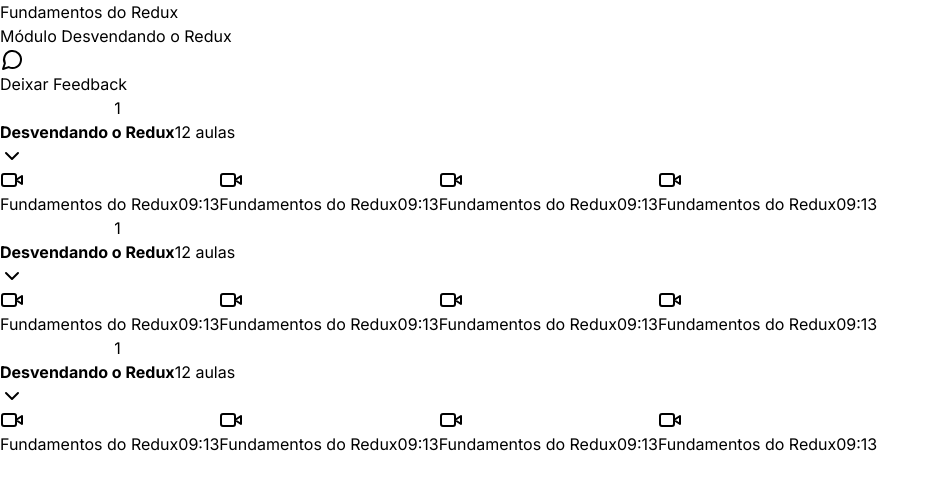
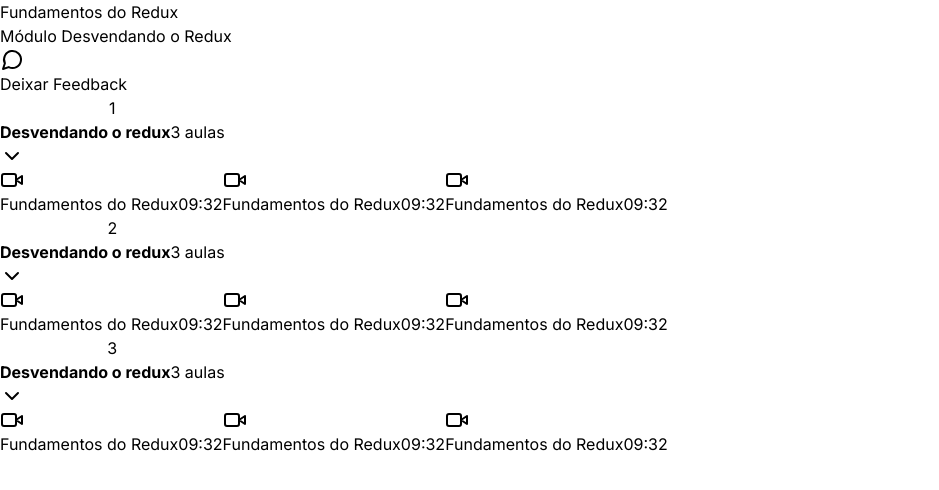
Before and after one commit to matheusmfl/redux-zustand-study, a Next.js app: page / in a window 1280 px wide. Shown: the top 490 px of the page, without its empty margins (0-939 px from the left). Built offline with nearby package versions, Linux system fonts and the light colour scheme.

Commit message:
Create componentization of project

```diff
--- a/src/app/page.tsx
+++ b/src/app/page.tsx
@@ -1,6 +1,8 @@
 'use client'
-import { MessageCircle, ChevronDown, Video } from 'lucide-react'
-import ReactPlayer from 'react-player'
+import { Header } from '@/components/Header'
+import { Module } from '@/components/Module'
+import { Player } from '@/components/Player'
+import { MessageCircle } from 'lucide-react'
 
 export default function Home() {
   return (
@@ -8,12 +10,7 @@
       <div className="flex w-[1100px] flex-col gap-6">
         <div className="flex items-center justify-between">
           {/* Header */}
-          <div className="flex flex-col gap-1 ">
-            <h1 className="text-2xl font-bold">Fundamentos do Redux</h1>
-            <span className="text-sm text-zinc-400">
-              Módulo Desvendando o Redux
-            </span>
-          </div>
+          <Header />
           <button className="flex items-center gap-2 rounded bg-violet-500 px-3 py-2 text-sm font-medium text-white hover:bg-violet-600">
             <MessageCircle className="w-4 h-4" />
             Deixar Feedback
@@ -25,160 +22,25 @@
         border border-zinc-800 bg-zinc-900 shadow"
         >
           <div className="flex-1">
-            <div className="w-full bg-zinc-950 aspect-video">
-              <ReactPlayer
-                width="100%"
-                height="100%"
-                controls
-                url="https://youtube.com/watch?v=Jai8w6K_GnY"
-              />
-            </div>
+            {/* Component Player */}
+            <Player />
           </div>
           <aside className="w-80 overflow-y-scroll absolute top-0 right-0 bottom-0 border-l divide-y-2 divide-zinc-900 border-zinc-800 bg-zinc-900 scrollbar scrollbar-thin scrollbar-track-zinc-950 scrollbar-thumb-zinc-900">
-            <div>
-              <button className="flex w-full items-center gap-3 bg-zinc-800 p-4 ">
-                <div className="flex h-10 w-10 rounded-full items-center justify-center bg-zinc-950 text-xs">
-                  1
-                </div>
-
-                <div className="flex flex-col gap-1 text-left">
-                  <strong className="text-sm">Desvendando o Redux</strong>
-                  <span className="text-xs text-zinc-400">12 aulas</span>
-                </div>
-
-                <ChevronDown className="w-4 h-4 ml-auto text-zinc-400" />
-              </button>
-
-              <nav className="relative flex flex-col gap-4 p-6">
-                <button className="flex items-center gap-3 text-sm text-zinc-400 ">
-                  <Video className="w-4 h-4 text-zinc-500" />
-                  Fundamentos do Redux
-                  <span className="ml-auto font-mono text-xs text-zinc-500">
-                    09:13
-                  </span>
-                </button>
-
-                <button className="flex items-center gap-3 text-sm text-zinc-400 ">
-                  <Video className="w-4 h-4 text-zinc-500" />
-                  Fundamentos do Redux
-                  <span className="ml-auto font-mono text-xs text-zinc-500">
-                    09:13
-                  </span>
-                </button>
-
-                <button className="flex items-center gap-3 text-sm text-zinc-400 ">
-                  <Video className="w-4 h-4 text-zinc-500" />
-                  Fundamentos do Redux
-                  <span className="ml-auto font-mono text-xs text-zinc-500">
-                    09:13
-                  </span>
-                </button>
-
-                <button className="flex items-center gap-3 text-sm text-zinc-400 ">
-                  <Video className="w-4 h-4 text-zinc-500" />
-                  Fundamentos do Redux
-                  <span className="ml-auto font-mono text-xs text-zinc-500">
-                    09:13
-                  </span>
-                </button>
-              </nav>
-            </div>
-            <div>
-              <button className="flex w-full items-center gap-3 bg-zinc-800 p-4 ">
-                <div className="flex h-10 w-10 rounded-full items-center justify-center bg-zinc-950 text-xs">
-                  1
-                </div>
-
-                <div className="flex flex-col gap-1 text-left">
-                  <strong className="text-sm">Desvendando o Redux</strong>
-                  <span className="text-xs text-zinc-400">12 aulas</span>
-                </div>
-
-                <ChevronDown className="w-4 h-4 ml-auto text-zinc-400" />
-              </button>
-
-              <nav className="relative flex flex-col gap-4 p-6">
-                <button className="flex items-center gap-3 text-sm text-zinc-400 ">
-                  <Video className="w-4 h-4 text-zinc-500" />
-                  Fundamentos do Redux
-                  <span className="ml-auto font-mono text-xs text-zinc-500">
-                    09:13
-                  </span>
-                </button>
-
-                <button className="flex items-center gap-3 text-sm text-zinc-400 ">
-                  <Video className="w-4 h-4 text-zinc-500" />
-                  Fundamentos do Redux
-                  <span className="ml-auto font-mono text-xs text-zinc-500">
-                    09:13
-                  </span>
-                </button>
-
-                <button className="flex items-center gap-3 text-sm text-zinc-400 ">
-                  <Video className="w-4 h-4 text-zinc-500" />
-                  Fundamentos do Redux
-                  <span className="ml-auto font-mono text-xs text-zinc-500">
-                    09:13
-                  </span>
-                </button>
-
-                <button className="flex items-center gap-3 text-sm text-zinc-400 ">
-                  <Video className="w-4 h-4 text-zinc-500" />
-                  Fundamentos do Redux
-                  <span className="ml-auto font-mono text-xs text-zinc-500">
-                    09:13
-                  </span>
-                </button>
-              </nav>
-            </div>
-            <div>
-              <button className="flex w-full items-center gap-3 bg-zinc-800 p-4 ">
-                <div className="flex h-10 w-10 rounded-full items-center justify-center bg-zinc-950 text-xs">
-                  1
-                </div>
-
-                <div className="flex flex-col gap-1 text-left">
-                  <strong className="text-sm">Desvendando o Redux</strong>
-                  <span className="text-xs text-zinc-400">12 aulas</span>
-                </div>
-
-                <ChevronDown className="w-4 h-4 ml-auto text-zinc-400" />
-              </button>
-
-              <nav className="relative flex flex-col gap-4 p-6">
-                <button className="flex items-center gap-3 text-sm text-zinc-400 ">
-                  <Video className="w-4 h-4 text-zinc-500" />
-                  Fundamentos do Redux
-                  <span className="ml-auto font-mono text-xs text-zinc-500">
-                    09:13
-                  </span>
-                </button>
-
-                <button className="flex items-center gap-3 text-sm text-zinc-400 ">
-                  <Video className="w-4 h-4 text-zinc-500" />
-                  Fundamentos do Redux
-                  <span className="ml-auto font-mono text-xs text-zinc-500">
-                    09:13
-                  </span>
-                </button>
-
-                <button className="flex items-center gap-3 text-sm text-zinc-400 ">
-                  <Video className="w-4 h-4 text-zinc-500" />
-                  Fundamentos do Redux
-                  <span className="ml-auto font-mono text-xs text-zinc-500">
-                    09:13
-                  </span>
-                </button>
-
-                <button className="flex items-center gap-3 text-sm text-zinc-400 ">
-                  <Video className="w-4 h-4 text-zinc-500" />
-                  Fundamentos do Redux
-                  <span className="ml-auto font-mono text-xs text-zinc-500">
-                    09:13
-                  </span>
-                </button>
-              </nav>
-            </div>
+            <Module
+              moduleIndex={0}
+              title="Desvendando o redux"
+              amountOfLessons={3}
+            />
+            <Module
+              moduleIndex={1}
+              title="Desvendando o redux"
+              amountOfLessons={3}
+            />
+            <Module
+              moduleIndex={2}
+              title="Desvendando o redux"
+              amountOfLessons={3}
+            />
           </aside>
         </main>
       </div>
--- a/src/components/Header.tsx
+++ b/src/components/Header.tsx
@@ -0,0 +1,12 @@
+export function Header() {
+  return (
+    <>
+      <header className="flex flex-col gap-1 ">
+        <h1 className="text-2xl font-bold">Fundamentos do Redux</h1>
+        <span className="text-sm text-zinc-400">
+          Módulo Desvendando o Redux
+        </span>
+      </header>
+    </>
+  )
+}
--- /dev/null
+++ b/src/components/Lesson.tsx
@@ -0,0 +1,17 @@
+import { Video } from 'lucide-react'
+
+interface LessonProps {
+  title: string
+  duration: string
+}
+export function Lesson({ title, duration }: LessonProps) {
+  return (
+    <button className="flex items-center gap-3 text-sm text-zinc-400 ">
+      <Video className="w-4 h-4 text-zinc-500" />
+      {title}
+      <span className="ml-auto font-mono text-xs text-zinc-500">
+        {duration}
+      </span>
+    </button>
+  )
+}
--- /dev/null
+++ b/src/components/Module.tsx
@@ -0,0 +1,33 @@
+import { ChevronDown } from 'lucide-react'
+import { Lesson } from './Lesson'
+
+interface ModuleProps {
+  moduleIndex: number
+  title: string
+  amountOfLessons: number
+}
+
+export function Module({ title, amountOfLessons, moduleIndex }: ModuleProps) {
+  return (
+    <div>
+      <button className="flex w-full items-center gap-3 bg-zinc-800 p-4 ">
+        <div className="flex h-10 w-10 rounded-full items-center justify-center bg-zinc-950 text-xs">
+          {moduleIndex + 1}
+        </div>
+
+        <div className="flex flex-col gap-1 text-left">
+          <strong className="text-sm">{title}</strong>
+          <span className="text-xs text-zinc-400">{amountOfLessons} aulas</span>
+        </div>
+
+        <ChevronDown className="w-4 h-4 ml-auto text-zinc-400" />
+      </button>
+
+      <nav className="relative flex flex-col gap-4 p-6">
+        <Lesson title="Fundamentos do Redux" duration="09:32" />
+        <Lesson title="Fundamentos do Redux" duration="09:32" />
+        <Lesson title="Fundamentos do Redux" duration="09:32" />
+      </nav>
+    </div>
+  )
+}
--- /dev/null
+++ b/src/components/Player.tsx
@@ -0,0 +1,14 @@
+import ReactPlayer from 'react-player'
+
+export function Player() {
+  return (
+    <div className="w-full bg-zinc-950 aspect-video">
+      <ReactPlayer
+        width="100%"
+        height="100%"
+        controls
+        url="https://youtube.com/watch?v=Jai8w6K_GnY"
+      />
+    </div>
+  )
+}
```
